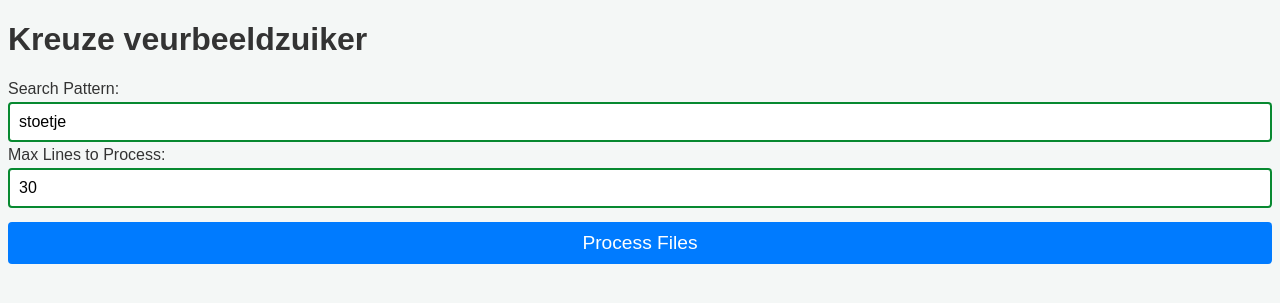
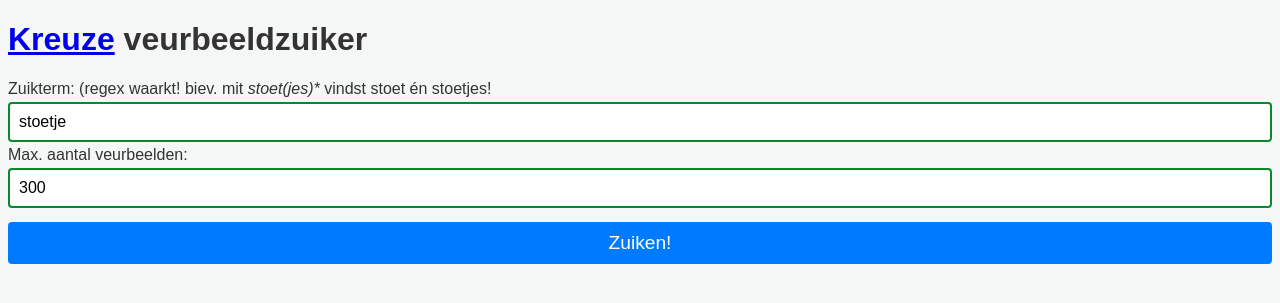
Before and after one commit to tom9358/kreuze-zuik, a Flask app: page / in a window 1280 px wide. Shown: the top 303 px of the page. Run offline with Flask 3, Linux system fonts and the light colour scheme; parts of the project's set-up code (start-up, migrations or seed data) failed here and were passed over.

Commit message:
Better homepage

```diff
--- a/templates/index.html
+++ b/templates/index.html
@@ -3,20 +3,20 @@
     <head>
         <meta charset="UTF-8">
         <meta name="viewport" content="width=device-width, initial-scale=1.0">
-        <title>Word Search</title>
+        <title>Kreuze veurbeeldzuiker</title>
         <link rel="stylesheet" href="{{ url_for('static', filename='styles.css') }}">
     </head>
 <body>
-    <h1>Kreuze veurbeeldzuiker</h1>
+    <h1><a href="https://dideldom.nu/tiedschrift-kreuze/">Kreuze</a> veurbeeldzuiker</h1>
 
     <form id="search-form">
-        <label for="search_pattern">Search Pattern:</label>
+        <label for="search_pattern">Zuikterm: (regex waarkt! biev. mit <i>stoet(jes)*</i> vindst stoet én stoetjes!</label>
         <input type="text" id="search_pattern" name="search_pattern" value="stoetje" required>
 
-        <label for="max_lines">Max Lines to Process:</label>
-        <input type="number" id="max_lines" name="max_lines" value="30">
+        <label for="max_lines">Max. aantal veurbeelden:</label>
+        <input type="number" id="max_lines" name="max_lines" value="300">
 
-        <button type="submit">Process Files</button>
+        <button type="submit">Zuiken!</button>
     </form>
 
     <div class="result" id="result"></div>
```
